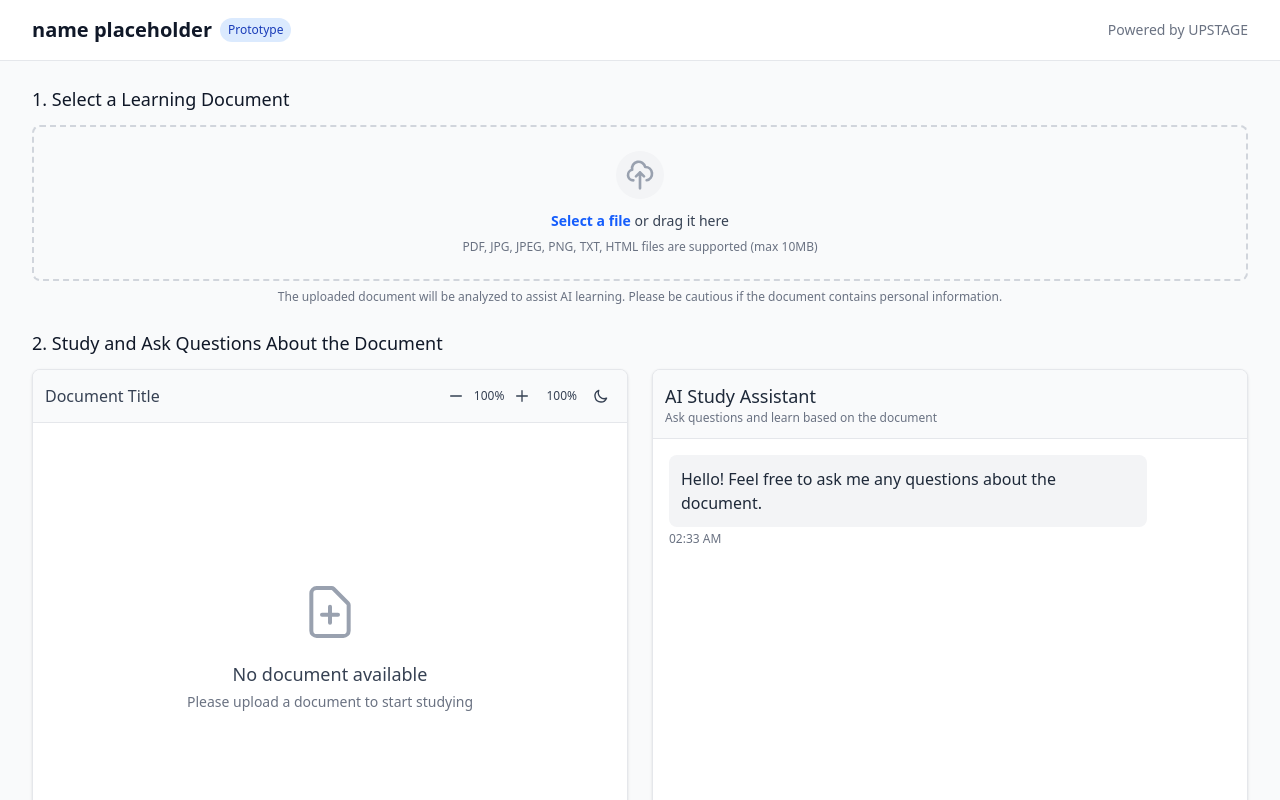
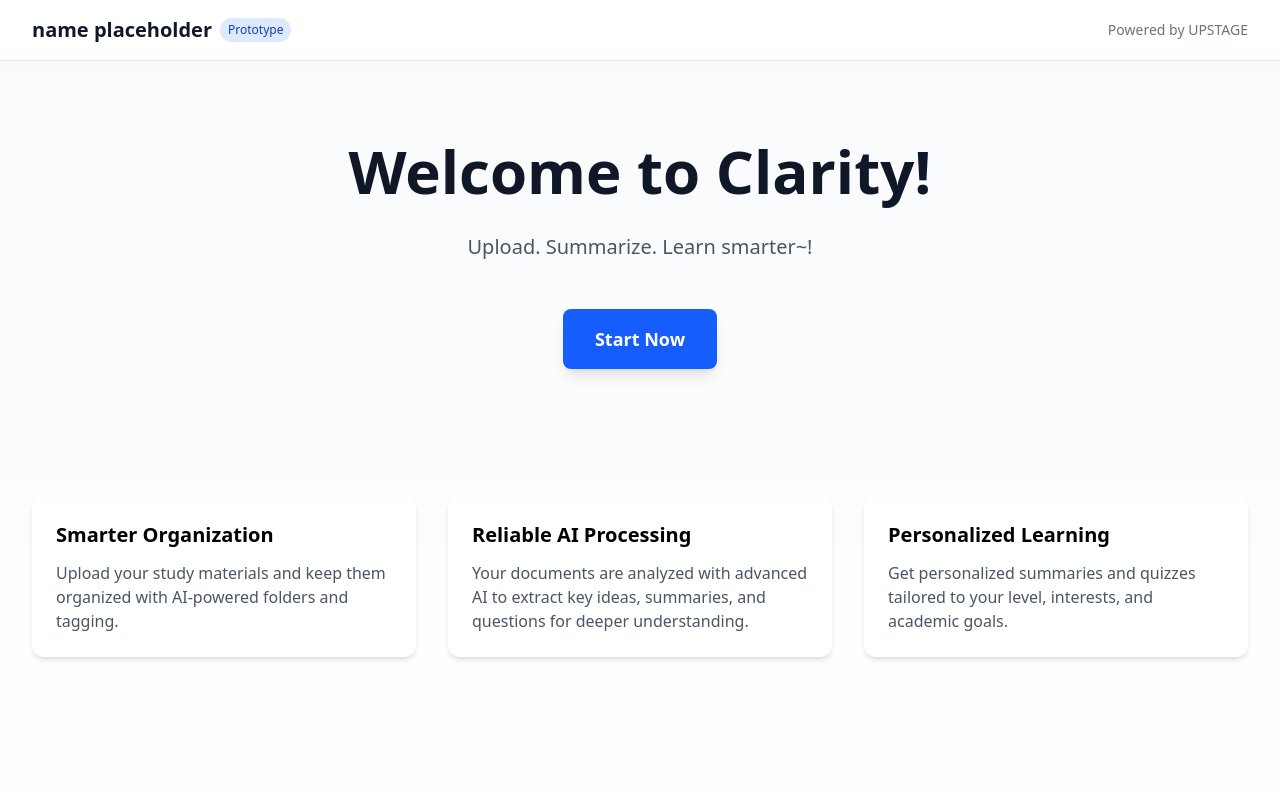
Before and after one commit to 2025-AI-Seoul-Hackathon-Leafstorm/Frontend, a Next.js app: page / in a window 1280 px wide. Shown: the top 800 px of the page. Built offline with nearby package versions, Linux system fonts and the light colour scheme.

Commit message:
Update: landing page #12

```diff
--- a/src/app/page.tsx
+++ b/src/app/page.tsx
@@ -1,107 +1,68 @@
 'use client';
 
-import React, { useState } from 'react';
-
-import FileUpload from '@/components/screen/FileUpload';
-import DocumentViewer from '@/components/screen/DocumentViewer';
-import AIChat from '@/components/screen/AIChat';
-import UserGuide from "@/components/screen/UserGuide";
+import { useRouter } from 'next/navigation';
+import { motion } from 'framer-motion';
 
 export default function Home() {
-  const [file, setFile] = useState<File | null>(null);
-  const [isProcessing, setIsProcessing] = useState<boolean>(false);
-  const [error, setError] = useState<string | null>(null);
-
-  // Handles file upload and validation
-  const handleFileUpload = async (uploadedFile: File) => {
-    setIsProcessing(true);
-    setError(null);
-
-    try {
-      // Validate file type
-      const validTypes = ['application/pdf', 'image/jpeg', 'image/png', 'text/plain', 'text/html'];
-      if (!validTypes.includes(uploadedFile.type)) {
-        setError(`Unsupported file type: ${uploadedFile.type}`);
-        setIsProcessing(false);
-        return;
-      }
-
-      // TODO: Integrate Upstage API to analyze the document
-
-      // Simulate file loading (for demo purposes only)
-      await new Promise(resolve => setTimeout(resolve, 1000));
-
-      setFile(uploadedFile);
-    } catch (error) {
-      console.error('File processing error', error);
-      setError('Error while processing the file. Please try again.');
-    } finally {
-      setIsProcessing(false);
-    }
-  };
-
-  // Handles sending a message to AI and returning a response
-  const handleSendMessage = async (message: string): Promise<string> => {
-    // TODO: Replace with actual API call
-    // Currently simulating with a delayed promise
-    await new Promise(resolve => setTimeout(resolve, 1000));
-
-    // Simulate AI response based on message content
-    if (message.toLowerCase().includes('요약') || message.toLowerCase().includes('정리')) {
-      return '📝 **문서 요약**\n\n이 문서는 인공지능 기술의 핵심 개념과 발전 과정을 설명하고 있습니다. 주요 내용은 다음과 같습니다:\n\n1. 인공지능의 정의와 역사적 발전\n2. 기계학습의 기본 유형 (지도, 비지도, 강화학습)\n3. 딥러닝의 원리와 신경망 구조\n4. 자연어 처리와 컴퓨터 비전의 최신 발전\n5. AI의 윤리적 고려사항과 미래 전망';
-    } else if (message.toLowerCase().includes('인공지능') || message.toLowerCase().includes('ai')) {
-      return '🤖 **인공지능(AI)** 은 인간의 학습능력, 추론능력, 지각능력을 인공적으로 구현한 컴퓨터 시스템입니다.\n\n이 문서에서는 인공지능의 다양한 측면과 현대적 접근법을 다루고 있습니다.';
-    } else {
-      return '질문하신 내용에 대한 정보를 문서에서 분석해보았습니다. 더 구체적인 질문이 있으시면 알려주세요.';
-    }
-  };
+  const router = useRouter();
 
   return (
-    <main className="min-h-screen bg-gray-50">
-      <div className="max-w-7xl mx-auto px-4 sm:px-6 lg:px-8 py-6">
-        {/* File upload section */}
-        <div className="mb-6">
-          <h2 className="text-lg font-medium text-gray-900 mb-3">1. Select a Learning Document</h2>
-          <FileUpload
-            onFileUpload={handleFileUpload}
-            isUploading={isProcessing}
-            acceptedTypes=".pdf,.jpg,.jpeg,.png,.txt,.html"
-            maxSizeMB={10}
-          />
+    <div className="min-h-screen bg-gradient-to-b from-gray-50 to-white">
+      <div className="max-w-7xl mx-auto px-4 sm:px-6 lg:px-8">
+        <div className="pt-20 pb-16 text-center">
+          <motion.h1
+            initial={{ opacity: 0, y: 20 }}
+            animate={{ opacity: 1, y: 0 }}
+            transition={{ duration: 0.8 }}
+            className="text-5xl md:text-6xl font-bold text-gray-900 mb-8"
+          >
+            Welcome to Clarity!
+          </motion.h1>
 
-          {error && (
-            <div className="mt-4 p-3 bg-red-50 text-red-700 rounded-md text-sm">
-              <strong>Error:</strong> {error}
-            </div>
-          )}
+          <motion.p
+            initial={{ opacity: 0, y: 20 }}
+            animate={{ opacity: 1, y: 0 }}
+            transition={{ duration: 0.8, delay: 0.2 }}
+            className="text-xl text-gray-600 mb-12 max-w-2xl mx-auto"
+          >
+            Upload. Summarize. Learn smarter~!
+          </motion.p>
+
+          <motion.button
+            initial={{ opacity: 0, y: 20 }}
+            animate={{ opacity: 1, y: 0 }}
+            transition={{ duration: 0.8, delay: 0.4 }}
+            whileHover={{ scale: 1.05 }}
+            whileTap={{ scale: 0.95 }}
+            onClick={() => router.push('/folders')}
+            className="bg-blue-600 text-white px-8 py-4 rounded-lg text-lg font-semibold
+                     hover:bg-blue-700 transition-colors duration-200 shadow-lg
+                     hover:shadow-xl"
+          >
+            Start Now
+          </motion.button>
         </div>
 
-        {/* Document viewer & AI chat section */}
-        <div className="mb-6">
-          <h2 className="text-lg font-medium text-gray-900 mb-3">2. Study and Ask Questions About the Document</h2>
-          <div className="grid grid-cols-1 lg:grid-cols-2 gap-6">
-            {/* Document viewer */}
-            <div className="h-[calc(100vh-300px)] min-h-[500px]">
-              <DocumentViewer
-                file={file}
-                isLoading={isProcessing}
-              />
-            </div>
-
-            {/* AI chat */}
-            <div className="h-[calc(100vh-300px)] min-h-[500px]">
-              <AIChat
-                documentTitle={file?.name}
-                onSendMessage={handleSendMessage}
-                isDocumentLoaded={!!file}
-              />
-            </div>
+        <motion.div
+          initial={{ opacity: 0 }}
+          animate={{ opacity: 1 }}
+          transition={{ duration: 1, delay: 0.6 }}
+          className="grid grid-cols-1 md:grid-cols-3 gap-8 mt-16"
+        >
+          <div className="p-6 bg-white rounded-xl shadow-md">
+            <h3 className="text-xl font-semibold mb-3">Smarter Organization</h3>
+            <p className="text-gray-600">Upload your study materials and keep them organized with AI-powered folders and tagging.</p>
           </div>
-        </div>
-
-        {/* User guide */}
-        <UserGuide />
+          <div className="p-6 bg-white rounded-xl shadow-md">
+            <h3 className="text-xl font-semibold mb-3">Reliable AI Processing</h3>
+            <p className="text-gray-600">Your documents are analyzed with advanced AI to extract key ideas, summaries, and questions for deeper understanding.</p>
+          </div>
+          <div className="p-6 bg-white rounded-xl shadow-md">
+            <h3 className="text-xl font-semibold mb-3">Personalized Learning</h3>
+            <p className="text-gray-600">Get personalized summaries and quizzes tailored to your level, interests, and academic goals.</p>
+          </div>
+        </motion.div>
       </div>
-    </main>
+    </div>
   );
-}
+};
```
